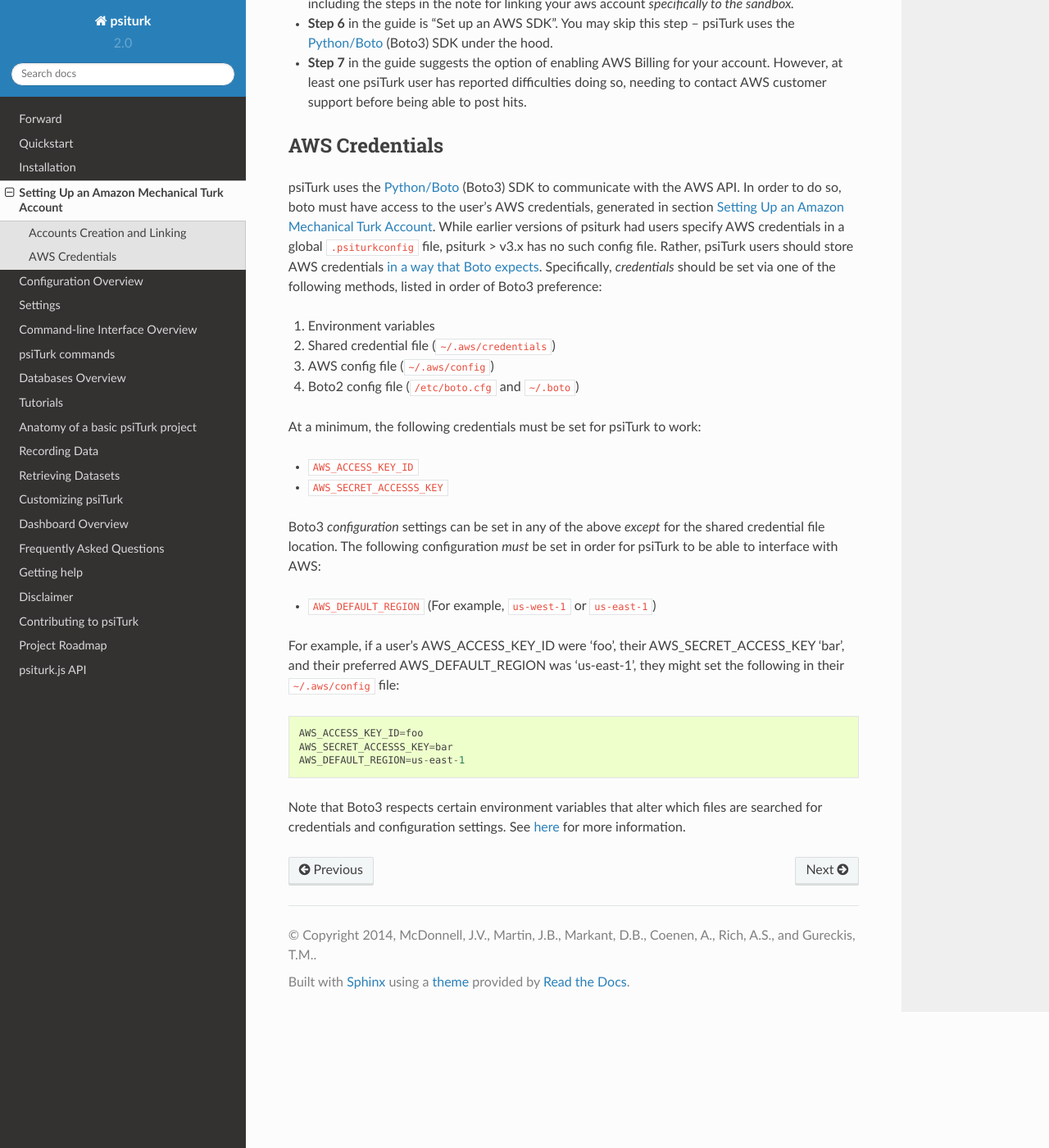
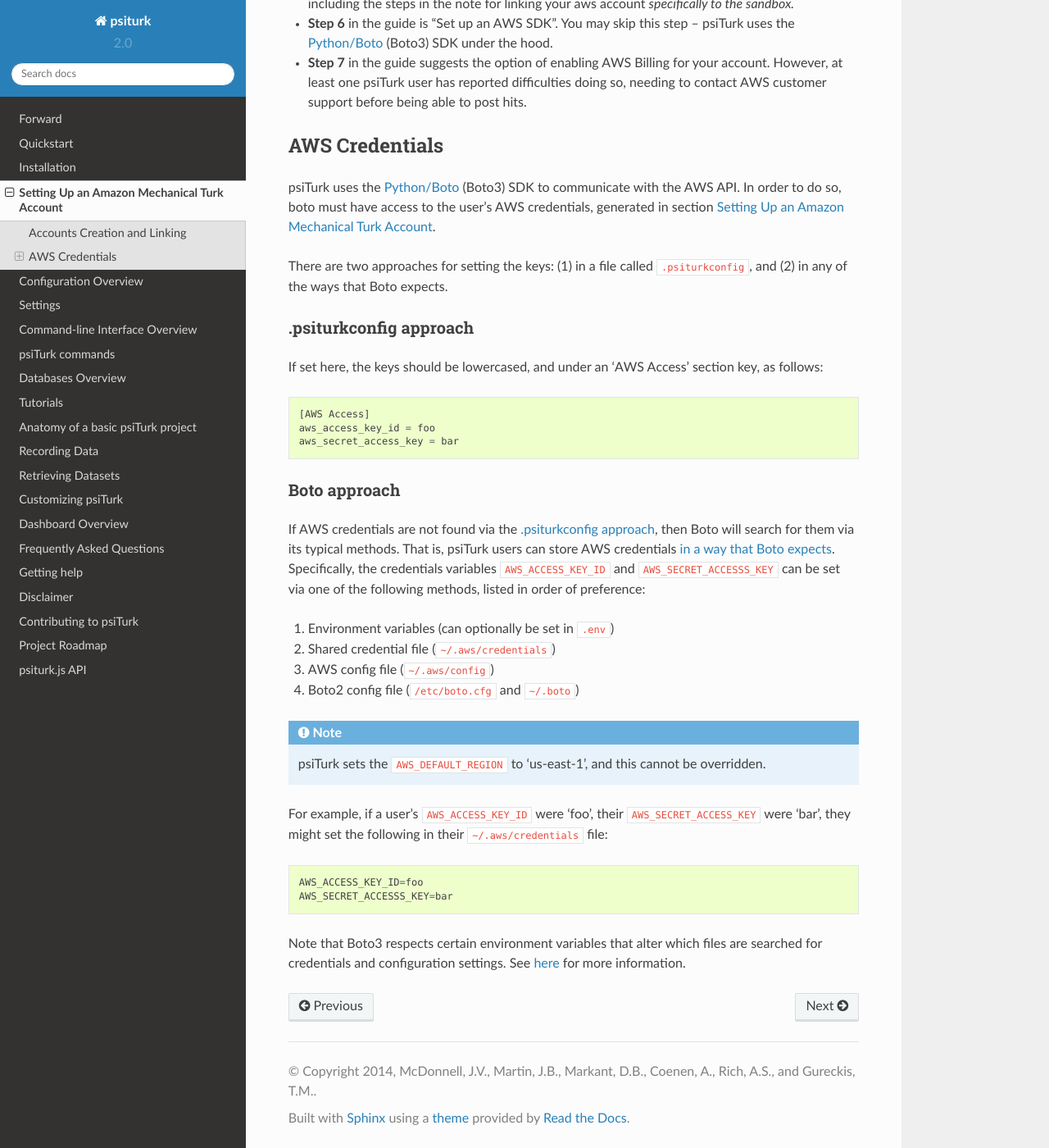
Before and after one commit to NYUCCL/psiTurk, a Sphinx documentation site: the page built from doc/amt_setup.rst, in a window 1280 px wide and 1400 px high, scrolled down 439 px. Shown: the whole window at 82% size. Built offline with Sphinx 7.4.7 and the Read the Docs theme 2.0.0, drawn with Linux system fonts in a browser that asks for light colours.

Commit message:
document allowance of .psiturkconfig

```diff
--- a/doc/amt_setup.rst
+++ b/doc/amt_setup.rst
@@ -30,41 +30,57 @@
   to contact AWS customer support before being able to post hits.
 
 .. _amt-credentials:
+
 AWS Credentials
 ---------------
 
 psiTurk uses the `Python/Boto <https://aws.amazon.com/sdk-for-python/>`__ (Boto3)
 SDK to communicate with the AWS API. In order to do so, boto must have access to
 the user's AWS credentials, generated in section :ref:`amt-setup`.
-While earlier versions of psiturk had users specify AWS credentials in a
-global ``.psiturkconfig`` file, psiturk > v3.x has no such config file. Rather,
-psiTurk users should store AWS credentials `in a way that Boto expects <https://boto3.amazonaws.com/v1/documentation/api/latest/guide/credentials.html>`__.
-Specifically, *credentials* should be set via one of the following methods,
-listed in order of Boto3 preference:
 
-#. Environment variables
+There are two approaches for setting the keys: (1) in a file called
+``.psiturkconfig``, and (2) in any of the ways that Boto expects.
+
+.. _amt-creds-psiturkconfig-approach:
+
+.psiturkconfig approach
+^^^^^^^^^^^^^^^^^^^^^^^
+
+If set here, the keys should be lowercased, and under an 'AWS Access' section
+key, as follows::
+
+  [AWS Access]
+  aws_access_key_id = foo
+  aws_secret_access_key = bar
+
+
+Boto approach
+^^^^^^^^^^^^^
+
+If AWS credentials are not found via the :ref:`amt-creds-psiturkconfig-approach`,
+then Boto will search for them via its typical methods. That is,
+psiTurk users can store AWS credentials `in a way that Boto expects`__.
+Specifically, the credentials variables ``AWS_ACCESS_KEY_ID`` and
+``AWS_SECRET_ACCESSS_KEY`` can be set via one of the following methods,
+listed in order of preference:
+
+__ https://boto3.amazonaws.com/v1/documentation/api/latest/guide/credentials.html
+
+#. Environment variables (can optionally be set in ``.env``)
 #. Shared credential file (``~/.aws/credentials``)
 #. AWS config file (``~/.aws/config``)
 #. Boto2 config file (``/etc/boto.cfg`` and ``~/.boto``)
 
-At a minimum, the following credentials must be set for psiTurk to work:
+.. note::
+    psiTurk sets the ``AWS_DEFAULT_REGION`` to 'us-east-1', and this cannot be
+    overridden.
 
-* ``AWS_ACCESS_KEY_ID``
-* ``AWS_SECRET_ACCESSS_KEY``
-
-Boto3 *configuration* settings can be set in any of the above *except* for the
-shared credential file location. The following configuration *must* be set
-in order for psiTurk to be able to interface with AWS:
-
-* ``AWS_DEFAULT_REGION`` (For example, ``us-west-1`` or ``us-east-1``)
-
-For example, if a user's AWS_ACCESS_KEY_ID were 'foo', their AWS_SECRET_ACCESS_KEY
-'bar', and their preferred AWS_DEFAULT_REGION was 'us-east-1', they might set the
-following in their ``~/.aws/config`` file::
+For example, if a user's ``AWS_ACCESS_KEY_ID`` were 'foo', their
+``AWS_SECRET_ACCESS_KEY`` were 'bar', they might set the following in
+their ``~/.aws/credentials`` file::
 
   AWS_ACCESS_KEY_ID=foo
   AWS_SECRET_ACCESSS_KEY=bar
-  AWS_DEFAULT_REGION=us-east-1
 
 Note that Boto3 respects certain environment variables that alter which files are
 searched for credentials and configuration settings. See
```
Also changed, not shown: doc/configuration-overview.rst (+29 -3 lines).
